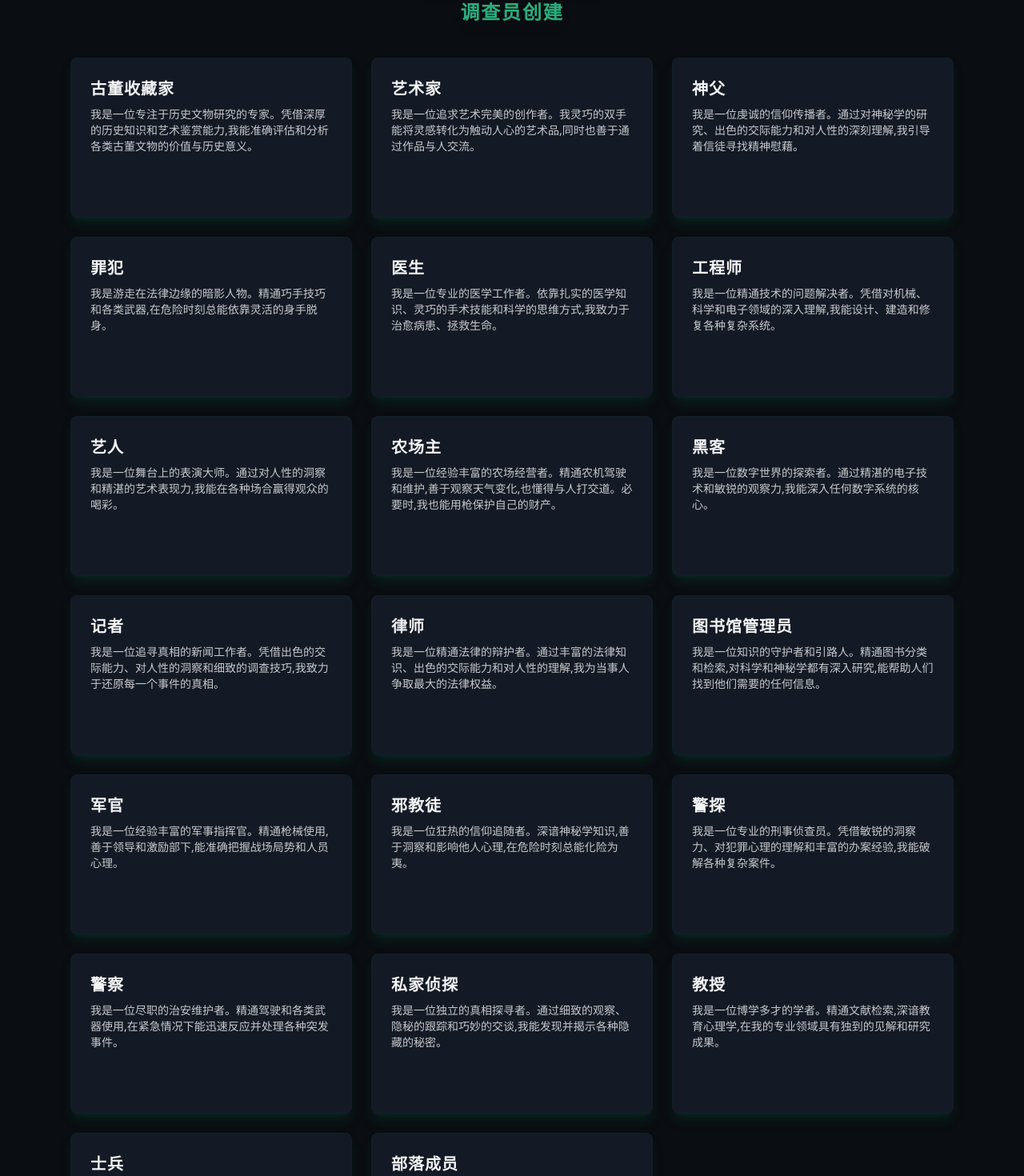
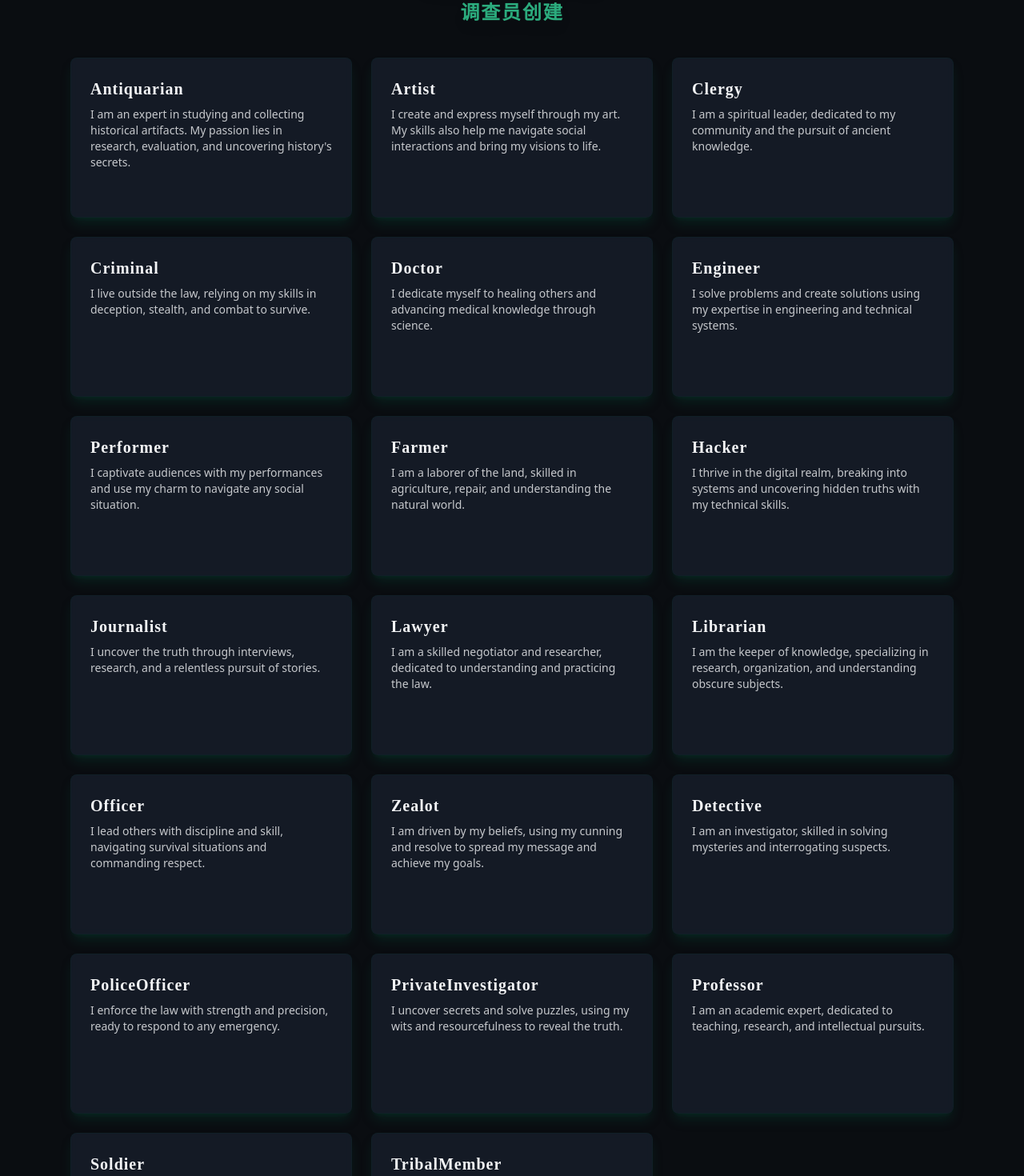
Before and after one commit to KevinKevinL/AI-Driven-TRPG, a Next.js app: page /coc in a window 1280 px wide. Shown: the part 88-1558 px from the top of the page at 80% size. Built offline with nearby package versions, Linux system fonts and the light colour scheme.

Commit message:
Update professions.js

```diff
--- a/constants/professions.js
+++ b/constants/professions.js
@@ -1,162 +1,284 @@
+// export const PROFESSIONS = {
+//   "Antiquarian": {
+//     title: "Antiquarian",
+//     skills: ["History", "Art"],
+//     creditRating: "30-70",
+//     skillPoints: "EDU × 4",
+//     description: "Antiquarians are experts in studying and collecting historical artifacts. They excel in research, evaluation, and history.",
+//   },
+//   "Artist": {
+//     title: "Artist",
+//     skills: ["Art", "Craft"],
+//     creditRating: "9-50",
+//     skillPoints: "EDU × 2 + POW × 2 or DEX × 2",
+//     description: "Artists are creative individuals skilled in producing art and navigating social interactions.",
+//   },
+//   "Clergy": {
+//     title: "Clergy",
+//     skills: ["Occult", "Social", "Psychology"],
+//     creditRating: "9-60",
+//     skillPoints: "EDU × 4",
+//     description: "Clergy members are spiritual leaders and scholars, often working with communities and ancient texts.",
+//   },
+//   "Criminal": {
+//     title: "Criminal",
+//     skills: ["Craft", "Firearms", "Fighting", "Dodge"],
+//     creditRating: "5-65",
+//     skillPoints: "EDU × 2 + DEX × 2 or STR × 2",
+//     description: "Criminals operate outside the law, excelling in deception, stealth, and other illicit skills.",
+//   },
+//   "Doctor": {
+//     title: "Doctor",
+//     skills: ["Medicine", "Craft", "Science"],
+//     creditRating: "30-80",
+//     skillPoints: "EDU × 4",
+//     description: "Doctors are professionals in medical fields, adept at treating injuries and studying science.",
+//   },
+//   "Engineer": {
+//     title: "Engineer",
+//     skills: ["Mechanical", "Science", "Electronics"],
+//     creditRating: "30-60",
+//     skillPoints: "EDU × 4",
+//     description: "Engineers are problem solvers and technical experts skilled in building and repairing complex systems.",
+//   },
+//   "Performer": {
+//     title: "Performer",
+//     skills: ["Social", "Psychology", "Art"],
+//     creditRating: "9-70",
+//     skillPoints: "EDU × 2 + APP × 2",
+//     description: "Performers captivate audiences with their skills in acting, social manipulation, and disguise.",
+//   },
+//   "Farmer": {
+//     title: "Farmer",
+//     skills: ["Firearms", "Driving", "Social", "Spot Hidden"],
+//     creditRating: "9-30",
+//     skillPoints: "EDU × 2 + DEX × 2 or STR × 2",
+//     description: "Farmers are laborers skilled in agriculture and mechanical repair, with deep knowledge of nature and practical skills.",
+//   },
+//   "Hacker": {
+//     title: "Hacker",
+//     skills: ["Electronics", "Spot Hidden"],
+//     creditRating: "10-70",
+//     skillPoints: "EDU × 4",
+//     description: "Hackers are modern experts in technology and electronics, specializing in digital systems and information retrieval.",
+//   },
+//   "Journalist": {
+//     title: "Journalist",
+//     skills: ["Social", "Psychology", "Spot Hidden"],
+//     creditRating: "9-30",
+//     skillPoints: "EDU × 4",
+//     description: "Journalists are skilled investigators who uncover the truth through interviews and research.",
+//   },
+//   "Lawyer": {
+//     title: "Lawyer",
+//     skills: ["Social", "Library Use", "Psychology"],
+//     creditRating: "30-80",
+//     skillPoints: "EDU × 4",
+//     description: "Lawyers are legal professionals skilled in negotiation, research, and understanding complex legal systems.",
+//   },
+//   "Librarian": {
+//     title: "Librarian",
+//     skills: ["Library Use", "Science", "Occult"],
+//     creditRating: "9-35",
+//     skillPoints: "EDU × 4",
+//     description: "Librarians are custodians of knowledge with expertise in languages, organization, and research.",
+//   },
+//   "Officer": {
+//     title: "Officer",
+//     skills: ["Social", "Firearms", "Psychology"],
+//     creditRating: "20-70",
+//     skillPoints: "EDU × 2 + DEX × 2 or STR × 2",
+//     description: "Officers are trained leaders skilled in navigation, survival, and commanding others.",
+//   },
+//   "Zealot": {
+//     title: "Zealot",
+//     skills: ["Occult", "Psychology", "Dodge"],
+//     creditRating: "0-30",
+//     skillPoints: "EDU × 2 + APP × 2 or POW × 2",
+//     description: "Zealots are driven individuals dedicated to their beliefs, excelling in persuasion and stealth.",
+//   },
+//   "Detective": {
+//     title: "Detective",
+//     skills: ["Spot Hidden", "Psychology", "Firearms", "Social"],
+//     creditRating: "20-50",
+//     skillPoints: "EDU × 2 + DEX × 2 or STR × 2",
+//     description: "Detectives are law enforcement experts, skilled in investigating crimes and interrogating suspects.",
+//   },
+//   "PoliceOfficer": {
+//     title: "Police Officer",
+//     skills: ["Driving", "Firearms", "Fighting"],
+//     creditRating: "9-30",
+//     skillPoints: "EDU × 2 + DEX × 2 or STR × 2",
+//     description: "Police officers are enforcers of the law, skilled in combat, investigation, and emergency response.",
+//   },
+//   "PrivateInvestigator": {
+//     title: "Private Investigator",
+//     skills: ["Spot Hidden", "Stealth", "Social", "Psychology"],
+//     creditRating: "9-30",
+//     skillPoints: "EDU × 2 + DEX × 2 or STR × 2",
+//     description: "Private investigators are skilled detectives who use their wits and tools to uncover the truth.",
+//   },
+//   "Professor": {
+//     title: "Professor",
+//     skills: ["Library Use", "Psychology"],
+//     creditRating: "20-70",
+//     skillPoints: "EDU × 4",
+//     description: "Professors are scholarly experts, highly educated and specialized in their chosen fields.",
+//   },
+//   "Soldier": {
+//     title: "Soldier",
+//     skills: ["Fighting", "Dodge", "Firearms"],
+//     creditRating: "9-30",
+//     skillPoints: "EDU × 2 + DEX × 2 or STR × 2",
+//     description: "Soldiers are trained fighters skilled in combat and survival techniques.",
+//   },
+//   "TribalMember": {
+//     title: "Tribal Member",
+//     skills: ["Occult", "Spot Hidden", "Fighting"],
+//     creditRating: "0-15",
+//     skillPoints: "EDU × 2 + DEX × 2 or STR × 2",
+//     description: "Tribal members are deeply connected to nature and spiritual practices, excelling in survival and combat.",
+//   },
+// };
 export const PROFESSIONS = {
   "Antiquarian": {
-    key: "Antiquarian",
-    title: "古董收藏家",
-    skills: ["历史", "艺术"],
+    title: "Antiquarian",
+    skills: ["History", "Art"],
     creditRating: "30-70",
     skillPoints: "EDU × 4",
-    description: "我是一位专注于历史文物研究的专家。凭借深厚的历史知识和艺术鉴赏能力,我能准确评估和分析各类古董文物的价值与历史意义。",
+    description: "I am an expert in studying and collecting historical artifacts. My passion lies in research, evaluation, and uncovering history's secrets.",
   },
   "Artist": {
-    key: "Artist",
-    title: "艺术家",
-    skills: ["艺术", "巧手"],
+    title: "Artist",
+    skills: ["Art", "Craft"],
     creditRating: "9-50",
-    skillPoints: "EDU × 2 + POW × 2 或 DEX × 2",
-    description: "我是一位追求艺术完美的创作者。我灵巧的双手能将灵感转化为触动人心的艺术品,同时也善于通过作品与人交流。",
+    skillPoints: "EDU × 2 + POW × 2 or DEX × 2",
+    description: "I create and express myself through my art. My skills also help me navigate social interactions and bring my visions to life.",
   },
   "Clergy": {
-    key: "Clergy",
-    title: "神父",
-    skills: ["神秘学", "交际", "心理学"],
+    title: "Clergy",
+    skills: ["Occult", "Social", "Psychology"],
     creditRating: "9-60",
     skillPoints: "EDU × 4",
-    description: "我是一位虔诚的信仰传播者。通过对神秘学的研究、出色的交际能力和对人性的深刻理解,我引导着信徒寻找精神慰藉。",
+    description: "I am a spiritual leader, dedicated to my community and the pursuit of ancient knowledge.",
   },
   "Criminal": {
-    key: "Criminal",
-    title: "罪犯",
-    skills: ["巧手", "枪械", "格斗", "闪避"],
+    title: "Criminal",
+    skills: ["Craft", "Firearms", "Fighting", "Dodge"],
     creditRating: "5-65",
-    skillPoints: "EDU × 2 + DEX × 2 或 STR × 2",
-    description: "我是游走在法律边缘的暗影人物。精通巧手技巧和各类武器,在危险时刻总能依靠灵活的身手脱身。",
+    skillPoints: "EDU × 2 + DEX × 2 or STR × 2",
+    description: "I live outside the law, relying on my skills in deception, stealth, and combat to survive.",
   },
   "Doctor": {
-    key: "Doctor",
-    title: "医生",
-    skills: ["医学", "巧手", "科学"],
+    title: "Doctor",
+    skills: ["Medicine", "Craft", "Science"],
     creditRating: "30-80",
     skillPoints: "EDU × 4",
-    description: "我是一位专业的医学工作者。依靠扎实的医学知识、灵巧的手术技能和科学的思维方式,我致力于治愈病患、拯救生命。",
+    description: "I dedicate myself to healing others and advancing medical knowledge through science.",
   },
   "Engineer": {
-    key: "Engineer",
-    title: "工程师",
-    skills: ["机械", "科学", "电子"],
+    title: "Engineer",
+    skills: ["Mechanical", "Science", "Electronics"],
     creditRating: "30-60",
     skillPoints: "EDU × 4",
-    description: "我是一位精通技术的问题解决者。凭借对机械、科学和电子领域的深入理解,我能设计、建造和修复各种复杂系统。",
+    description: "I solve problems and create solutions using my expertise in engineering and technical systems.",
   },
   "Performer": {
-    key: "Performer",
-    title: "艺人",
-    skills: ["交际", "心理学", "艺术"],
+    title: "Performer",
+    skills: ["Social", "Psychology", "Art"],
     creditRating: "9-70",
     skillPoints: "EDU × 2 + APP × 2",
-    description: "我是一位舞台上的表演大师。通过对人性的洞察和精湛的艺术表现力,我能在各种场合赢得观众的喝彩。",
+    description: "I captivate audiences with my performances and use my charm to navigate any social situation.",
   },
   "Farmer": {
-    key: "Farmer",
-    title: "农场主",
-    skills: ["枪械", "驾驶", "交际", "侦查"],
+    title: "Farmer",
+    skills: ["Firearms", "Driving", "Social", "Spot Hidden"],
     creditRating: "9-30",
-    skillPoints: "EDU × 2 + DEX × 2 或 STR × 2",
-    description: "我是一位经验丰富的农场经营者。精通农机驾驶和维护,善于观察天气变化,也懂得与人打交道。必要时,我也能用枪保护自己的财产。",
+    skillPoints: "EDU × 2 + DEX × 2 or STR × 2",
+    description: "I am a laborer of the land, skilled in agriculture, repair, and understanding the natural world.",
   },
   "Hacker": {
-    key: "Hacker",
-    title: "黑客",
-    skills: ["电子", "侦查"],
+    title: "Hacker",
+    skills: ["Electronics", "Spot Hidden"],
     creditRating: "10-70",
     skillPoints: "EDU × 4",
-    description: "我是一位数字世界的探索者。通过精湛的电子技术和敏锐的观察力,我能深入任何数字系统的核心。",
+    description: "I thrive in the digital realm, breaking into systems and uncovering hidden truths with my technical skills.",
   },
   "Journalist": {
-    key: "Journalist",
-    title: "记者",
-    skills: ["交际", "心理学", "侦查"],
+    title: "Journalist",
+    skills: ["Social", "Psychology", "Spot Hidden"],
     creditRating: "9-30",
     skillPoints: "EDU × 4",
-    description: "我是一位追寻真相的新闻工作者。凭借出色的交际能力、对人性的洞察和细致的调查技巧,我致力于还原每一个事件的真相。",
+    description: "I uncover the truth through interviews, research, and a relentless pursuit of stories.",
   },
   "Lawyer": {
-    key: "Lawyer",
-    title: "律师",
-    skills: ["交际", "图书馆使用", "心理学"],
+    title: "Lawyer",
+    skills: ["Social", "Library Use", "Psychology"],
     creditRating: "30-80",
     skillPoints: "EDU × 4",
-    description: "我是一位精通法律的辩护者。通过丰富的法律知识、出色的交际能力和对人性的理解,我为当事人争取最大的法律权益。",
+    description: "I am a skilled negotiator and researcher, dedicated to understanding and practicing the law.",
   },
   "Librarian": {
-    key: "Librarian",
-    title: "图书馆管理员",
-    skills: ["图书馆使用", "科学", "神秘学"],
+    title: "Librarian",
+    skills: ["Library Use", "Science", "Occult"],
     creditRating: "9-35",
     skillPoints: "EDU × 4",
-    description: "我是一位知识的守护者和引路人。精通图书分类和检索,对科学和神秘学都有深入研究,能帮助人们找到他们需要的任何信息。",
+    description: "I am the keeper of knowledge, specializing in research, organization, and understanding obscure subjects.",
   },
   "Officer": {
-    key: "Officer",
-    title: "军官",
-    skills: ["交际", "枪械", "心理学"],
+    title: "Officer",
+    skills: ["Social", "Firearms", "Psychology"],
     creditRating: "20-70",
-    skillPoints: "EDU × 2 + DEX × 2 或 STR × 2",
-    description: "我是一位经验丰富的军事指挥官。精通枪械使用,善于领导和激励部下,能准确把握战场局势和人员心理。",
+    skillPoints: "EDU × 2 + DEX × 2 or STR × 2",
+    description: "I lead others with discipline and skill, navigating survival situations and commanding respect.",
   },
   "Zealot": {
-    key: "Zealot",
-    title: "邪教徒",
-    skills: ["神秘学", "心理学", "闪避"],
+    title: "Zealot",
+    skills: ["Occult", "Psychology", "Dodge"],
     creditRating: "0-30",
-    skillPoints: "EDU × 2 + APP × 2 或 POW × 2",
-    description: "我是一位狂热的信仰追随者。深谙神秘学知识,善于洞察和影响他人心理,在危险时刻总能化险为夷。",
+    skillPoints: "EDU × 2 + APP × 2 or POW × 2",
+    description: "I am driven by my beliefs, using my cunning and resolve to spread my message and achieve my goals.",
   },
   "Detective": {
-    key: "Detective",
-    title: "警探",
-    skills: ["侦查", "心理学", "枪械", "交际"],
+    title: "Detective",
+    skills: ["Spot Hidden", "Psychology", "Firearms", "Social"],
     creditRating: "20-50",
-    skillPoints: "EDU × 2 + DEX × 2 或 STR × 2",
-    description: "我是一位专业的刑事侦查员。凭借敏锐的洞察力、对犯罪心理的理解和丰富的办案经验,我能破解各种复杂案件。",
+    skillPoints: "EDU × 2 + DEX × 2 or STR × 2",
+    description: "I am an investigator, skilled in solving mysteries and interrogating suspects.",
   },
   "PoliceOfficer": {
-    key: "PoliceOfficer",
-    title: "警察",
-    skills: ["驾驶", "枪械", "格斗"],
+    title: "PoliceOfficer",
+    skills: ["Driving", "Firearms", "Fighting"],
     creditRating: "9-30",
-    skillPoints: "EDU × 2 + DEX × 2 或 STR × 2",
-    description: "我是一位尽职的治安维护者。精通驾驶和各类武器使用,在紧急情况下能迅速反应并处理各种突发事件。",
+    skillPoints: "EDU × 2 + DEX × 2 or STR × 2",
+    description: "I enforce the law with strength and precision, ready to respond to any emergency.",
   },
   "PrivateInvestigator": {
-    key: "PrivateInvestigator",
-    title: "私家侦探",
-    skills: ["侦查", "潜行", "交际", "心理学"],
+    title: "PrivateInvestigator",
+    skills: ["Spot Hidden", "Stealth", "Social", "Psychology"],
     creditRating: "9-30",
-    skillPoints: "EDU × 2 + DEX × 2 或 STR × 2",
-    description: "我是一位独立的真相探寻者。通过细致的观察、隐秘的跟踪和巧妙的交谈,我能发现并揭示各种隐藏的秘密。",
+    skillPoints: "EDU × 2 + DEX × 2 or STR × 2",
+    description: "I uncover secrets and solve puzzles, using my wits and resourcefulness to reveal the truth.",
   },
   "Professor": {
-    key: "Professor",
-    title: "教授",
-    skills: ["图书馆使用", "心理学"],
+    title: "Professor",
+    skills: ["Library Use", "Psychology"],
     creditRating: "20-70",
     skillPoints: "EDU × 4",
-    description: "我是一位博学多才的学者。精通文献检索,深谙教育心理学,在我的专业领域具有独到的见解和研究成果。",
+    description: "I am an academic expert, dedicated to teaching, research, and intellectual pursuits.",
   },
   "Soldier": {
-    key: "Soldier",
-    title: "士兵",
-    skills: ["格斗", "闪避", "枪械"],
+    title: "Soldier",
+    skills: ["Fighting", "Dodge", "Firearms"],
     creditRating: "9-30",
-    skillPoints: "EDU × 2 + DEX × 2 或 STR × 2",
-    description: "我是一位训练有素的战士。精通各种战斗技能,面对危险时能迅速反应并作出正确判断。",
+    skillPoints: "EDU × 2 + DEX × 2 or STR × 2",
+    description: "I am a trained fighter, skilled in combat and survival under any conditions.",
   },
   "TribalMember": {
-    key: "TribalMember",
-    title: "部落成员",
-    skills: ["神秘学", "侦查", "格斗"],
+    title: "TribalMember",
+    skills: ["Occult", "Spot Hidden", "Fighting"],
     creditRating: "0-15",
-    skillPoints: "EDU × 2 + DEX × 2 或 STR × 2",
-    description: "我是一位与自然紧密相连的部落成员。精通古老的神秘仪式,具备敏锐的观察力和出色的生存技能。",
+    skillPoints: "EDU × 2 + DEX × 2 or STR × 2",
+    description: "I am deeply connected to nature and tradition, excelling in survival and spiritual practices.",
   },
 };
```
